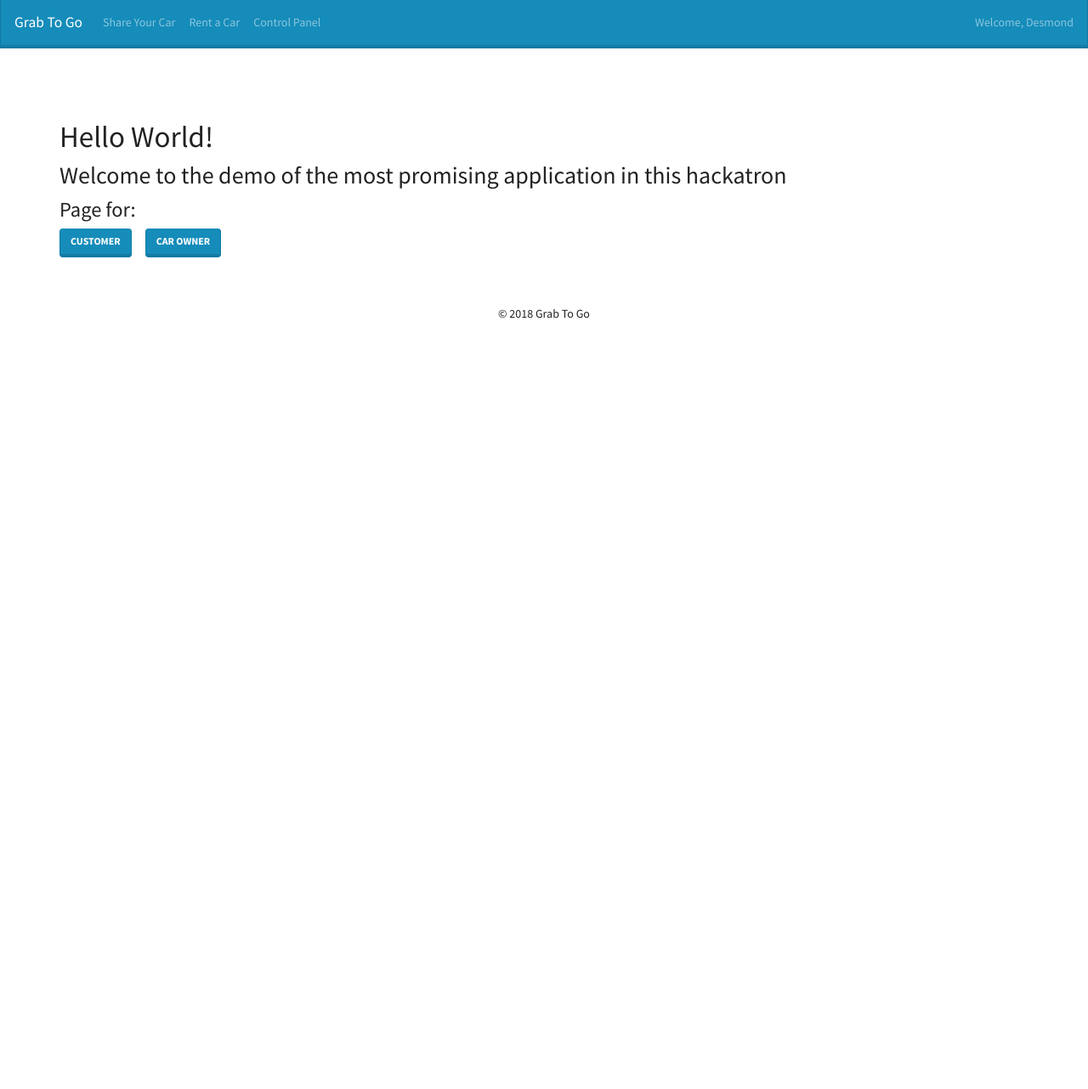
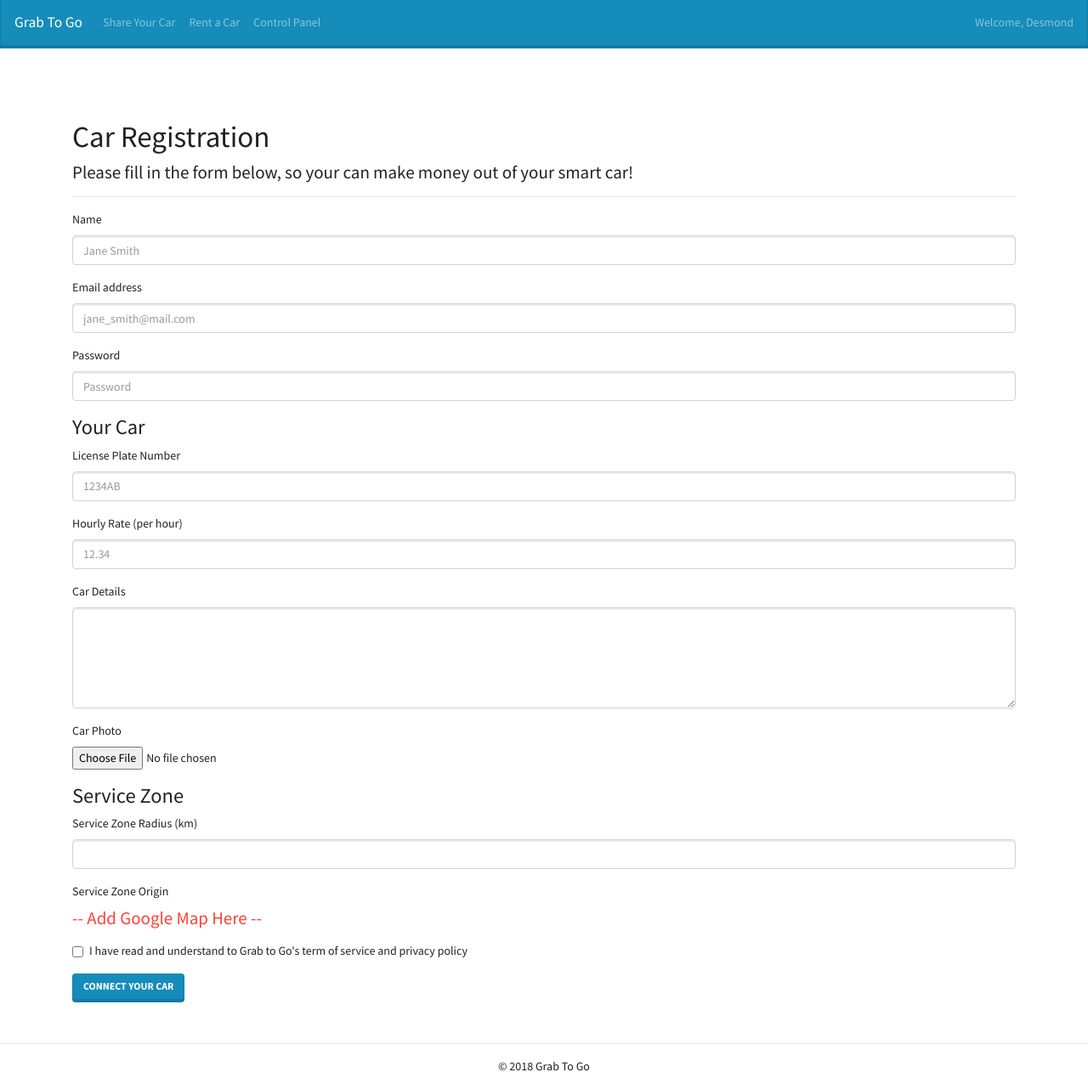
Before and after one commit to yiluzeng/YHACK-smartcar, a Flask app: page /car_form in a window 1280 px wide. Shown: the whole page at 85% size. Before the commit the page ends 375 px from the top, so only its background shows below. Run offline with Flask 2, Linux system fonts and the light colour scheme; some libraries are stand-ins or nearby versions.

Commit message:
Car Registration Form

```diff
--- a/app/templates/base.html
+++ b/app/templates/base.html
@@ -27,7 +27,7 @@
     {% block nav %}
       <header>
         <nav class="navbar navbar-expand-md navbar-dark fixed-top bg-primary">
-          <a class="navbar-brand" href="#">Grab To Go</a>
+          <a class="navbar-brand" href="{{ url_for('index') }}">Grab To Go</a>
           <button class="navbar-toggler" type="button" data-toggle="collapse" data-target="#navbarCollapse" aria-controls="navbarCollapse" aria-expanded="false" aria-label="Toggle navigation">
             <span class="navbar-toggler-icon"></span>
           </button>
@@ -35,13 +35,13 @@
             <ul class="navbar-nav mr-auto">
 
               <li class="nav-item">
-                <a class="nav-link" href="#">Share Your Car</a>
+                <a class="nav-link" href="{{ url_for('car_form') }}">Share Your Car</a>
               </li>
               <li class="nav-item">
-                <a class="nav-link" href="#">Rent a Car</a>
+                <a class="nav-link" href="{{ url_for('car_list') }}">Rent a Car</a>
               </li>
               <li class="nav-item">
-                <a class="nav-link" href="#">Control Panel</a>
+                <a class="nav-link" href="{{ url_for('control_panel') }}">Control Panel</a>
               </li>
             </ul>
             <span class="navbar-text">
@@ -57,7 +57,8 @@
     </main>
 
     {% block footer %}
-      <footer class="container mt-5">
+      <hr class="mt-5" />
+      <footer class="container mt-1">
         <p class="row justify-content-center">&copy; 2018 Grab To Go </p>
       </footer>
     {% endblock %}
--- a/app/templates/car_form/car_form.html
+++ b/app/templates/car_form/car_form.html
@@ -3,22 +3,60 @@
 {% block title %}Car Info{% endblock %}
 
 {% block content %}
-  <h1 class="row">Hello World!</h1>
-  <h2 class="row">Welcome to the demo of the most promising application in this hackatron</h2>
-  <h3 class="row">Page for:</h3>
-  <div class="row mt-2">
-    <div>
-      <a href="{{ url_for('car_list') }}">
-        <button type="button" class="btn btn-primary">Customer</button>
-      </a>
+  <h1>Car Registration</h1>
+  <h4>Please fill in the form below, so your can make money out of your smart car!</h4>
+  <hr />
+  <form>
+    <div class="form-group">
+      <label for="formOwnerName">Name</label>
+      <input type="text" class="form-control" id="formOwnerName" placeholder="Jane Smith">
     </div>
-    <div class="ml-3">
-      <a href="{{ url_for('car_form') }}">
-        <button type="button" class="btn btn-primary">Car Owner</button>
-      </a>
+    <div class="form-group">
+      <label for="formOwnerEmail">Email address</label>
+      <input type="email" class="form-control" id="formOwnerEmail" aria-describedby="emailHelp" placeholder="jane_smith@mail.com">
     </div>
-  </div>
-  <div class="row mt-2">
+    <div class="form-group">
+      <label for="formOwnerPassword">Password</label>
+      <input type="password" class="form-control" id="formOwnerPassword" placeholder="Password">
+    </div>
+    <h3>Your Car</h3>
+    <div class="form-group">
+      <label for="formOwnerLpnumber">License Plate Number</label>
+      <input type="text" class="form-control" id="formOwnerLpnumber" placeholder="1234AB">
+    </div>
+    <div class="form-group">
+      <label for="formOwnerRate">Hourly Rate (per hour)</label>
+      <input type="number" class="form-control" id="formOwnerRate" placeholder="12.34">
+    </div>
+    <div class="form-group">
+      <label for="formOwnerDetails">Car Details</label>
+      <textarea class="form-control"
+                id="formOwnerDetails"
+                rows="5"
+                placeholder="Additional details about your car...">
+      </textarea>
+    </div>
+    <div class="form-group">
+      <label for="formOwnerPhoto">Car Photo</label>
+      <input type="file" class="form-control-file" id="formOwnerPhoto">
+    </div>
 
-  </div>
+    <h3>Service Zone</h3>
+    <div class="form-group">
+      <label for="formOwnerRadiusn">Service Zone Radius (km)</label>
+      <input type="number" class="form-control" id="formOwnerRadiusn">
+    </div>
+    <div class="form-group">
+      <label for="formOwnerLocatio">Service Zone Origin</label>
+      <h4 class="text-danger"> -- Add Google Map Here -- </h4>
+    </div>
+
+    <div class="form-group form-check">
+      <input type="checkbox" class="form-check-input" id="exampleCheck1">
+      <label class="form-check-label" for="exampleCheck1">
+        I have read and understand to Grab to Go's term of service and privacy policy
+      </label>
+    </div>
+    <button type="submit" class="btn btn-primary">Connect Your Car</button>
+  </form>
 {% endblock %}
```
